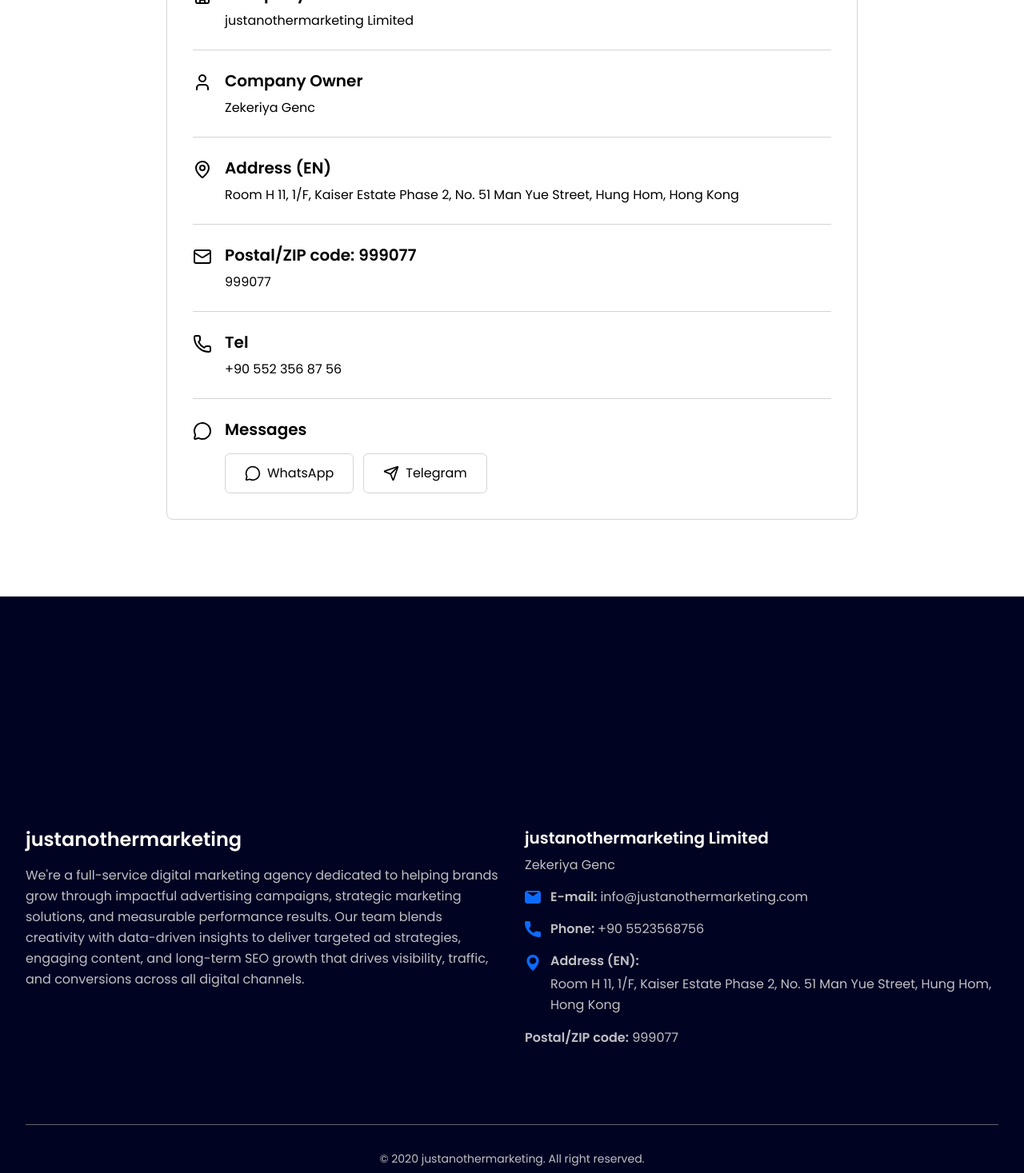
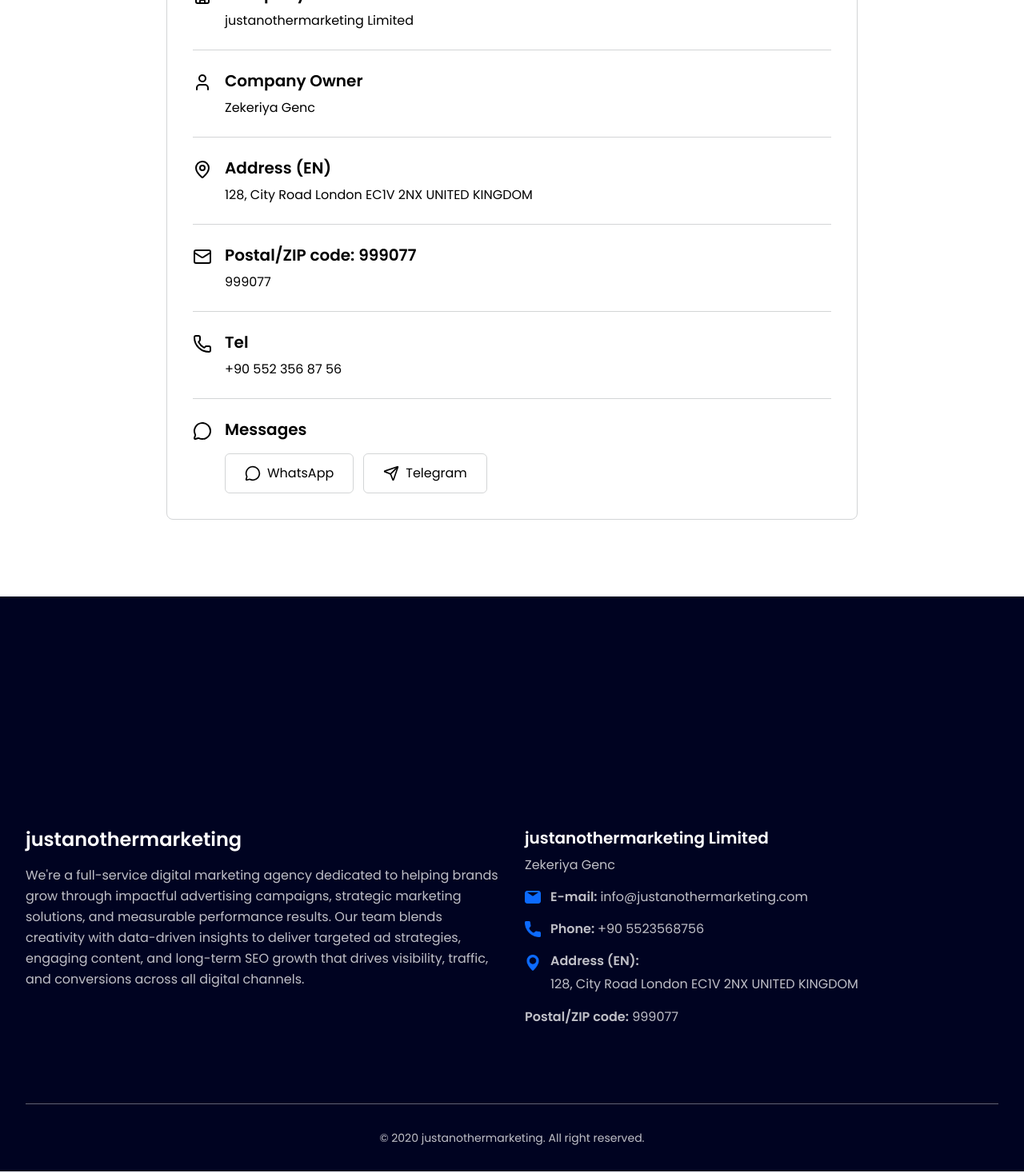
Before and after one commit to muhammetcan-akcura/seoagency, a Next.js app: page /contact-us in a window 1280 px wide. Shown: the part 283-1750 px from the top of the page at 80% size. Built offline with nearby package versions, Linux system fonts and the light colour scheme.

Commit message:
adress fix

```diff
--- a/app/components/Footer/Footer.tsx
+++ b/app/components/Footer/Footer.tsx
@@ -13,7 +13,7 @@
                             justanothermarketing
                         </Link>
                         <p className="text-offwhite text-base mt-4 leading-relaxed">
-                        We&apos;re a full-service digital marketing agency dedicated to helping brands grow through impactful advertising campaigns, strategic marketing solutions, and measurable performance results. Our team blends creativity with data-driven insights to deliver targeted ad strategies, engaging content, and long-term SEO growth that drives visibility, traffic, and conversions across all digital channels.
+                            We&apos;re a full-service digital marketing agency dedicated to helping brands grow through impactful advertising campaigns, strategic marketing solutions, and measurable performance results. Our team blends creativity with data-driven insights to deliver targeted ad strategies, engaging content, and long-term SEO growth that drives visibility, traffic, and conversions across all digital channels.
                         </p>
                     </div>
 
@@ -49,7 +49,10 @@
                             <div>
                                 <p className="text-offwhite text-base font-semibold mb-1">Address (EN):</p>
                                 <p className="text-offwhite text-base leading-relaxed">
-                                    Room H 11, 1/F, Kaiser Estate Phase 2, No. 51 Man Yue Street, Hung Hom, Hong Kong
+                                    128, City Road
+                                    London
+                                    EC1V 2NX
+                                    UNITED KINGDOM
                                 </p>
                             </div>
                         </div>
--- a/app/contact-us/page.tsx
+++ b/app/contact-us/page.tsx
@@ -29,7 +29,10 @@
                         <div>
                             <h2 className="text-xl font-semibold mb-2">Address (EN)</h2>
                             <p className="text-muted-foreground">
-                                Room H 11, 1/F, Kaiser Estate Phase 2, No. 51 Man Yue Street, Hung Hom, Hong Kong
+                                128, City Road
+                                London
+                                EC1V 2NX
+                                UNITED KINGDOM
                             </p>
                         </div>
                     </div>
```
